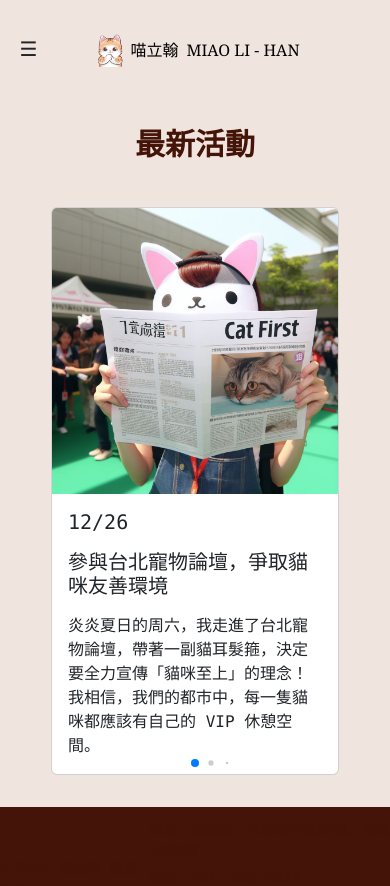
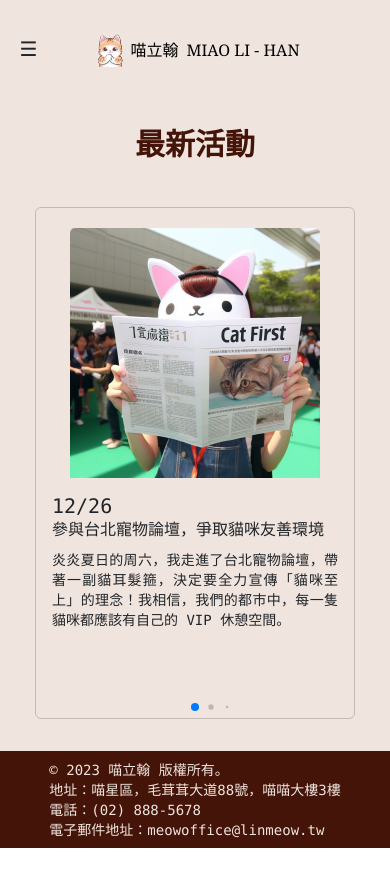
Before and after one commit to xms7104/F2E2023, a Next.js app: page /News in a window 390 px wide. Shown: the top 886 px of the page. After the commit the page ends 848 px from the top, so only its background shows below. Built offline with nearby package versions, Linux system fonts and the light colour scheme.

Commit message:
mobile Done

```diff
--- a/src/app/Donate/page.jsx
+++ b/src/app/Donate/page.jsx
@@ -35,10 +35,10 @@
                         setDollar(item.dollar);
                     }
                 }}>
-                    <div className="sm:flex md:hidden sm:w-[180px] justify-center md:items-center">
+                    <div className="sm:flex md:hidden sm:w-[180px] justify-start md:items-center">
                         <Image src='/image/DonateIcon.png' alt="DonateIcon" width={100} height={40} />
                     </div>
-                    <div>
+                    <div className="md:flex md:justify-center md:items-center md:w-full">
                         <p className="xl:w-[40%] md:w-[35%] lg:auto flex justify-start items-center mb-0">
                             {item.title}
                         </p>
@@ -66,12 +66,19 @@
         <div className="lg:flex md:block items-center w-[90%] mx-auto my-0 lg:pt-8 sm:pt-0 md:pt-0">
             <div className="xl:w-[65%] md:w-full md:grid sm:flex sm:flex-wrap justify-center items-center">
                 {donateOption()}
-                <div className="grid justify-between items-center h-[120px] px-4 py-4 border-[1px] border-orange-950 rounded-md mb-4">
-                <p className="mb-2">自訂贊助金額</p>
-                <div className="flex justify-start items-center bg-white border-[1px] border-solid border-orange-950 rounded-md px-2 py-2 mb-2">
-                    <p className="mb-0">NT$</p>
-                    <input type="text" className="bg-transparent ml-2 focus:border-transparent focus:outline-none" value={dollar} onChange={(e) => {setDollar(e.target.value)}}  />
-                </div>
+                <div className="md:grid lg:grid xl:grid sm:flex justify-between items-center h-[120px] md:px-4 md:py-4 border-[1px] border-orange-950 rounded-md mb-4 sm:w-full sm:px-2 sm:py-2">
+                    <div className="sm:flex sm:justify-between sm:items-center sm:w-[80%] sm:mx-auto sm:my-0 md:w-full lg:w-full xl:w-full">
+                        <div className="sm:flex md:hidden sm:w-[180px] justify-start md:items-center sm:w-[50%]">
+                            <Image src='/image/DonateIcon.png' alt="DonateIcon" width={100} height={40} />
+                        </div>
+                        <div className="sm:block md:grid md:w-[28rem] md:justify-between md:items-center sm:w-[50%]">
+                            <p className="mb-2">自訂贊助金額</p>
+                            <div className="flex justify-start items-center bg-white border-[1px] border-solid border-orange-950 rounded-md px-2 py-2 mb-2">
+                                <p className="mb-0">NT$</p>
+                                <input type="text" className="bg-transparent ml-2 focus:border-transparent focus:outline-none" value={dollar} onChange={(e) => {setDollar(e.target.value)}}  />
+                            </div>
+                        </div>
+                    </div>
                 </div>
             </div>
             <div className="w-[16px]"></div>
@@ -117,7 +124,7 @@
             </p>
         </div>
         <div className="text-orange-950">
-            <p className="flex justify-center items-center text-2xl font-bold pb-4">
+            <p className="flex justify-center items-center text-2xl font-bold pb-4 sm:text-sm">
                 您的小筆捐款，是每隻毛孩未來的大大動力！
             </p>
         </div>
--- a/src/app/Mail/page.jsx
+++ b/src/app/Mail/page.jsx
@@ -17,7 +17,7 @@
           分享您的想法，一同為我們的未來打造更美好！
           </p>
         </div>
-        <div className="px-4 py-4 border-2 border-solid border-orange-950 w-[40%] mx-auto my-0 rounded-[10px]">
+        <div className="px-4 py-4 border-2 border-solid border-orange-950 md:w-[60%] lg:w-[50%] xl:w-[40%] mx-auto my-0 rounded-[10px] sm:w-[80%]">
           <div className="text-orange-950 my-2">
             <p className="mb-2">您的姓名：</p>
             <input type="text" className="w-full px-2 py-2 mb-2 rounded-md" />
--- a/src/app/News/page.jsx
+++ b/src/app/News/page.jsx
@@ -50,18 +50,16 @@
   return politicalList.map((item,index) => {
     return(
       <SwiperSlide key={item.id}>
-        <Card className="mx-auto my-0" style={{ width: '18rem' }}>
-        <Card.Img variant="top" src={item.imageUri} />
+        <Card className="mx-auto my-0" style={{ width: '20rem', backgroundColor:'transparent', marginBottom:'16px', height:'32rem' }}>
+        <Card.Img variant="top" src={item.imageUri} style={{width:'250px', margin:'0 auto', marginTop:'20px'}} />
         <Card.Body>
-          <Card.Title>
-            <p>
+          <Card.Title className="text-base">
               {item.date}
-            </p>
-            <p>
+            <p className="text-base mb-0">
               {item.title}
             </p>
           </Card.Title>
-          <Card.Text>
+          <Card.Text className="text-sm text-justify">
             {item.content}
           </Card.Text>
         </Card.Body>
--- a/src/app/footer.jsx
+++ b/src/app/footer.jsx
@@ -4,20 +4,20 @@
 
 function Footer() {
     return (
-       <div className='flex justify-around items-center py-2 bg-[#431407] text-[#EFE4DE] text-orange-950 border-t-[1px] border-t-solid border-t-orange-950'>
+       <div className='sm:grid md:flex lg:flex xl:flex justify-around items-center py-2 bg-[#431407] text-[#EFE4DE] border-t-[1px] border-t-solid border-t-orange-950'>
         <div>
-            <p className='text-sm mb-0'>
+            <p className='text-sm mb-0 flex justify-centet items-center'>
                 © 2023 喵立翰 版權所有。
             </p>
         </div>
         <div>
-            <p className='text-sm py-1 mb-0'>
+            <p className='text-sm mb-0 sm:py-0 md:py-1 flex justify-centet items-center'>
                 地址：喵星區，毛茸茸大道88號，喵喵大樓3樓
             </p>
-            <p className='text-sm py-1 mb-0'>
+            <p className='text-sm mb-0 sm:py-0 md:py-1 flex justify-centet items-center'>
                 電話：(02) 888-5678
             </p>
-            <p className='text-sm py-1 mb-0'>
+            <p className='text-sm mb-0 sm:py-0 md:py-1 flex justify-centet items-center'>
                 電子郵件地址：meowoffice@linmeow.tw
             </p>
         </div>
--- a/src/app/header.jsx
+++ b/src/app/header.jsx
@@ -47,7 +47,7 @@
                 </button>
             </div>
             {mobileMune ? (
-                <div className='z-10 font-serif text-black absolute bg-[#EFE4DE] top-0 left-0 w-[300px] h-screen block'>
+                <div className='z-10 font-serif text-black fixed bg-[#EFE4DE] top-0 left-0 bottom-0 w-[300px] h-screen block border-t-[1px] border-b-[1px] border-r-[1px] border-solid border-orange-950'>
                 <div className='flex justify-center items-center relative h-[80px] w-full'>
                     <p className='flex justify-center items-center mb-0'>喵立翰 MIAO LI - HAN</p>
                     <CloseButton className='absolute top-[32%] right-[3%]' onClick={() => {setMobileMenu(false);}} />
```
